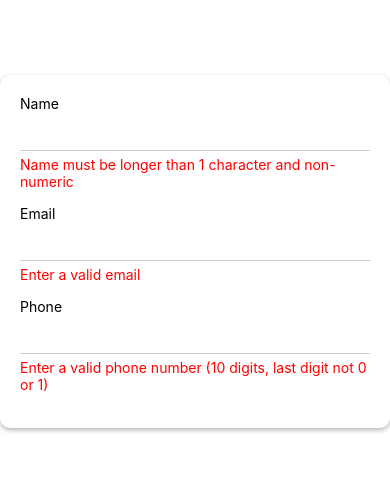
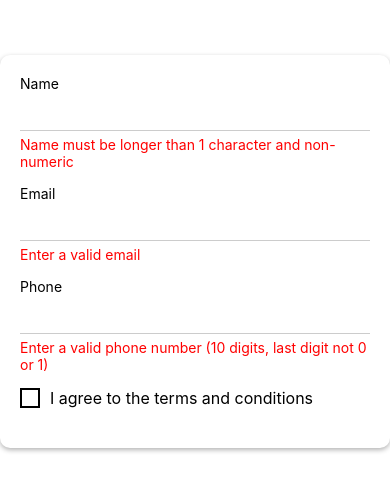
Before and after one commit to yundii/CS5520assignments, a React Native app: screen / in a window 390 px wide. Shown: the part 161-652 px from the top of the page. Built offline with nearby package versions, Linux system fonts and the light colour scheme.

Commit message:
Add a check box to the start screen

```diff
--- a/App.js
+++ b/App.js
@@ -9,6 +9,7 @@ export default function App() {
   const [name, setName] = useState('');
   const [email, setEmail] = useState('');
   const [phone, setPhone] = useState('');
+  const [isCheckboxChecked, setIsCheckboxChecked] = useState(false);
 
   const isValidName = name.length > 1 && isNaN(name);
   const isValidEmail = email.includes('@') && email.includes('.');
@@ -26,6 +27,8 @@ export default function App() {
           isValidName={isValidName}
           isValidEmail={isValidEmail}
           isValidPhone={isValidPhone}
+          isCheckboxChecked={isCheckboxChecked}
+          setIsCheckboxChecked={setIsCheckboxChecked}
         />
       <StatusBar style="auto" />
     </View>
--- /dev/null
+++ b/Components/Checkbox.js
@@ -0,0 +1,34 @@
+import React from 'react';
+import { View, Text, TouchableOpacity, StyleSheet } from 'react-native';
+
+const Checkbox = ({ isChecked, setIsChecked }) => {
+  return (
+    <TouchableOpacity onPress={() => setIsChecked(!isChecked)} style={styles.checkboxContainer}>
+      <View style={[styles.checkbox, isChecked && styles.checked]} />
+      <Text style={styles.label}>I agree to the terms and conditions</Text>
+    </TouchableOpacity>
+  );
+};
+
+const styles = StyleSheet.create({
+  checkboxContainer: {
+    flexDirection: 'row',
+    alignItems: 'center',
+    marginBottom: 20,
+  },
+  checkbox: {
+    width: 20,
+    height: 20,
+    borderWidth: 2,
+    borderColor: '#000',
+    marginRight: 10,
+  },
+  checked: {
+    backgroundColor: '#000',
+  },
+  label: {
+    fontSize: 16,
+  },
+});
+
+export default Checkbox;
--- a/screens/Start.js
+++ b/screens/Start.js
@@ -1,9 +1,10 @@
 import React from 'react';
 import { View, Button, StyleSheet } from 'react-native';
 import InputField from '../Components/InputField';
+import Checkbox from '../Components/Checkbox';
 
 const StartScreen = ({
-    name, setName, email, setEmail, phone, setPhone,
+    name, setName, email, setEmail, phone, setPhone, isCheckboxChecked, setIsCheckboxChecked,
     isValidName, isValidEmail, isValidPhone
   }) => {
     return (
@@ -29,6 +30,10 @@ const StartScreen = ({
           isValid={isValidPhone}
           errorMessage="Enter a valid phone number (10 digits, last digit not 0 or 1)"
         />
+        <Checkbox
+        isChecked={isCheckboxChecked}
+        setIsChecked={setIsCheckboxChecked}
+      />
         </View>
 
     );
```
